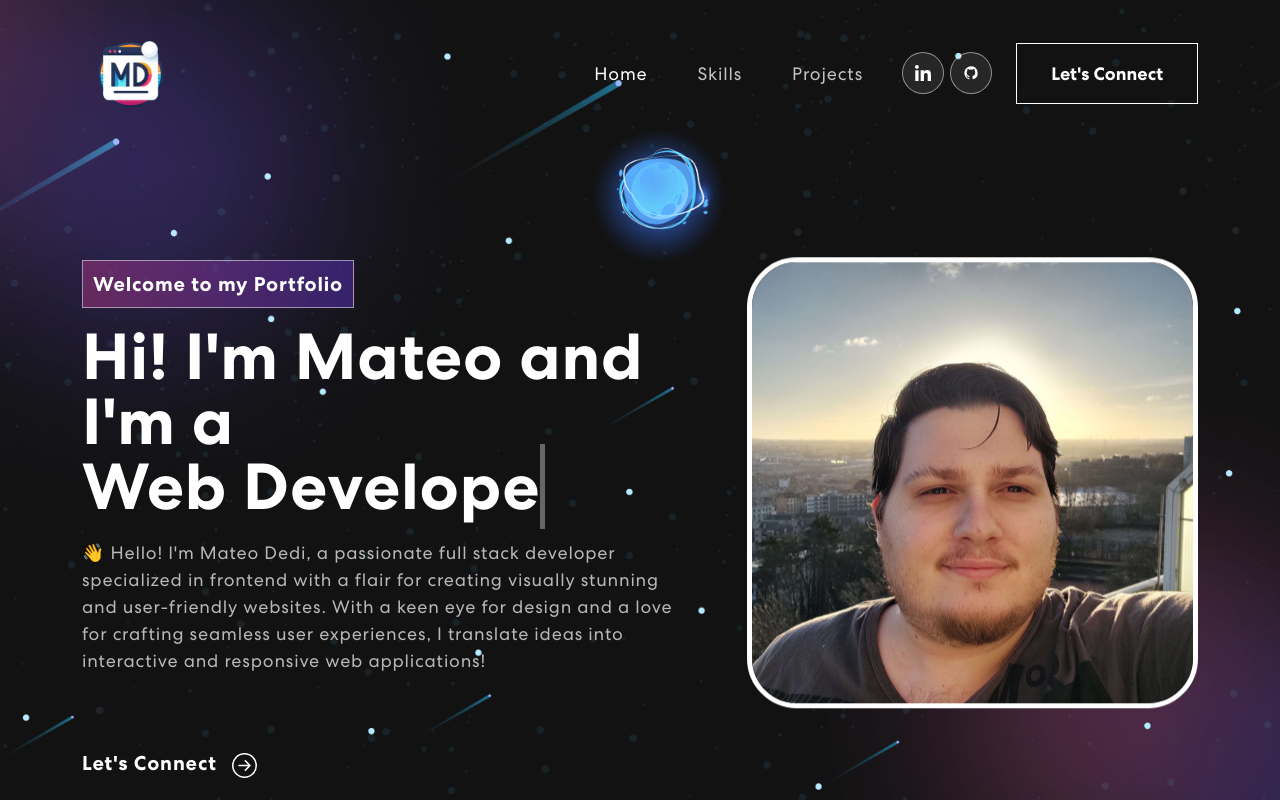
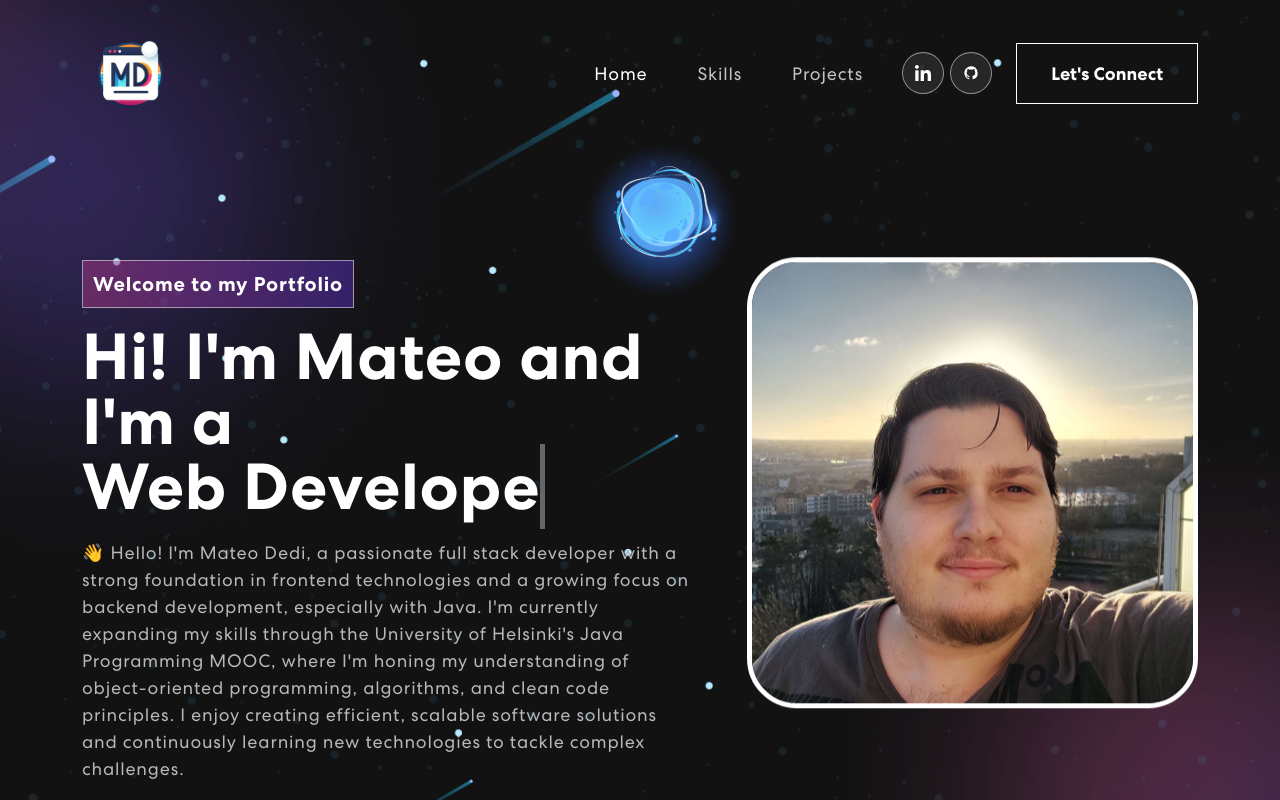
Before and after one commit to MateoDedi/MyPortfolio, a React (Create React App) app: page / in a window 1280 px wide. Shown: the top 800 px of the page. Built offline with nearby package versions, Linux system fonts and the light colour scheme.

Commit message:
Update description

```diff
--- a/src/components/Banner.js
+++ b/src/components/Banner.js
@@ -69,11 +69,12 @@ export const Banner = () => {
                 </span>
               </h1>
               <p>
-                👋 Hello! I'm Mateo Dedi, a passionate full stack developer
-                specialized in frontend with a flair for creating visually
-                stunning and user-friendly websites. With a keen eye for design
-                and a love for crafting seamless user experiences, I translate
-                ideas into interactive and responsive web applications!
+                👋 Hello! I'm Mateo Dedi, a passionate full stack developer with a strong foundation in frontend technologies
+                    and a growing focus on backend development,
+                    especially with Java. I'm currently expanding my skills through the University of Helsinki's
+                    Java Programming MOOC, where I'm honing my understanding of object-oriented programming,
+                    algorithms, and clean code principles. I enjoy creating efficient, scalable software
+                    solutions and continuously learning new technologies to tackle complex challenges.
               </p>
               <a className="con" href="#connect">
                 <button className="con-btn">
```
